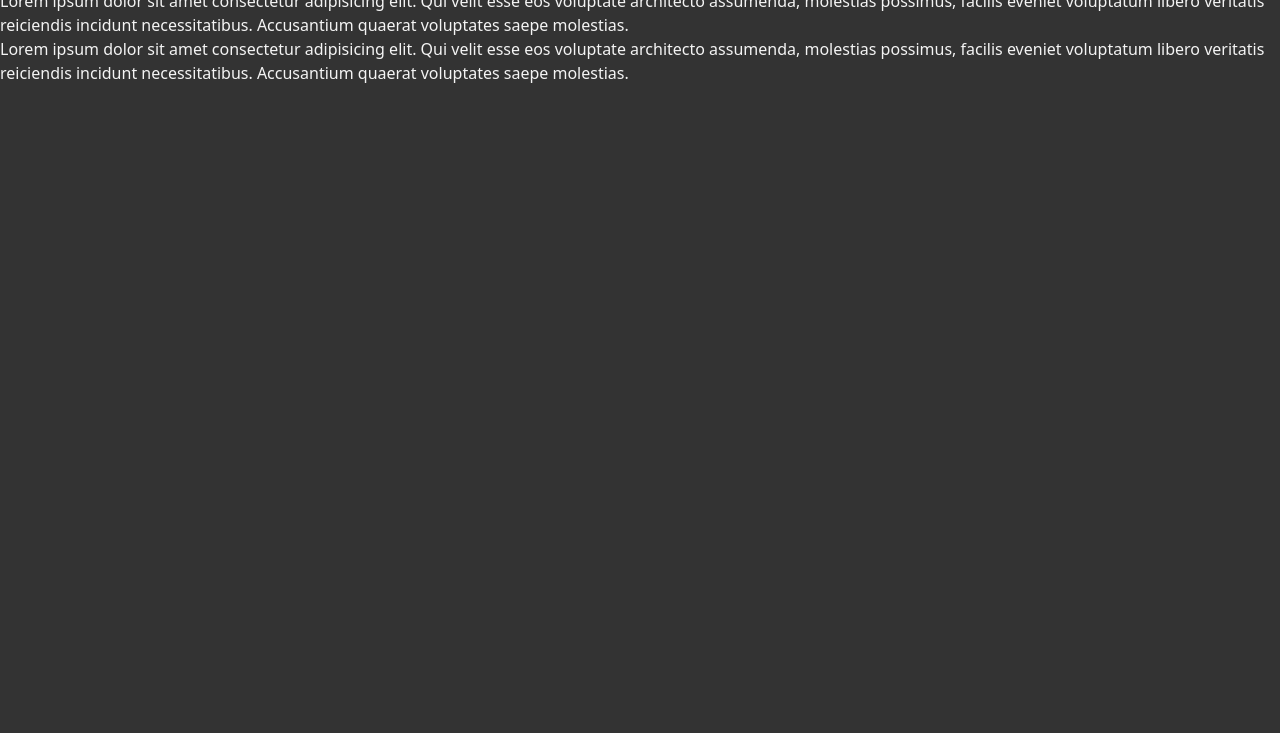
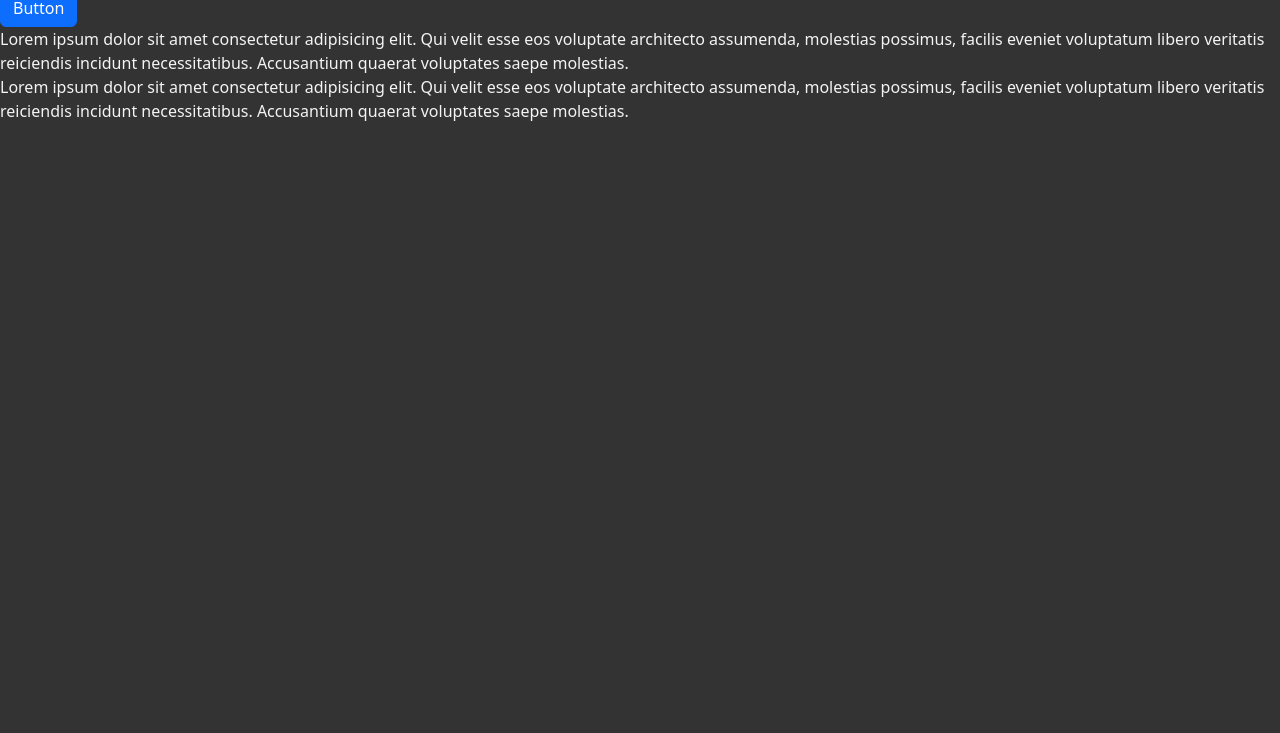
Before and after one commit to tm-LBenson/new-web-page, a plain HTML site: page index.html in a window 1280 px wide. Shown: the part 67-800 px from the top of the page. Drawn offline with nearby package versions, Linux system fonts and the light colour scheme.

Commit message:
add button as feature using JS

```diff
--- a/index.html
+++ b/index.html
@@ -15,6 +15,7 @@
   <body>
     <h1>Hello World</h1>
     <main>
+      <section id="dynamic-content"></section>
       <section>
         Lorem ipsum dolor sit amet consectetur adipisicing elit. Qui velit esse
         eos voluptate architecto assumenda, molestias possimus, facilis eveniet
@@ -33,5 +34,6 @@
       integrity="sha384-C6RzsynM9kWDrMNeT87bh95OGNyZPhcTNXj1NW7RuBCsyN/o0jlpcV8Qyq46cDfL"
       crossorigin="anonymous"
     ></script>
+    <script src="script.js"></script>
   </body>
 </html>
--- /dev/null
+++ b/script.js
@@ -0,0 +1,11 @@
+'use strict';
+
+let contentArea = document.getElementById('dynamic-content');
+
+let button = document.createElement('button');
+
+button.innerText = 'Button';
+
+button.classList = 'btn btn-primary';
+
+contentArea.appendChild(button);
```
